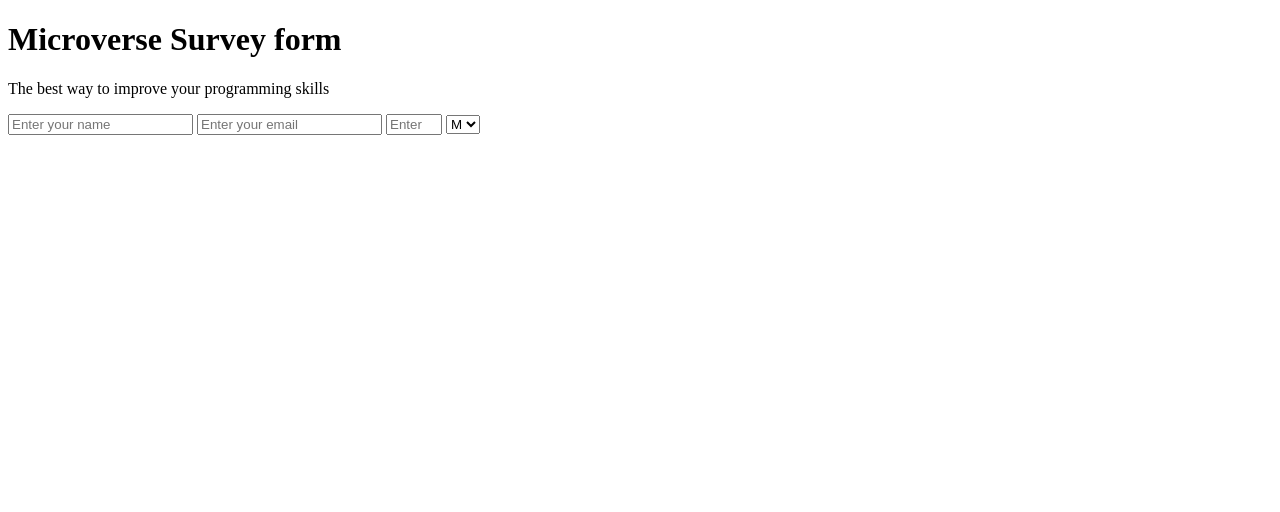
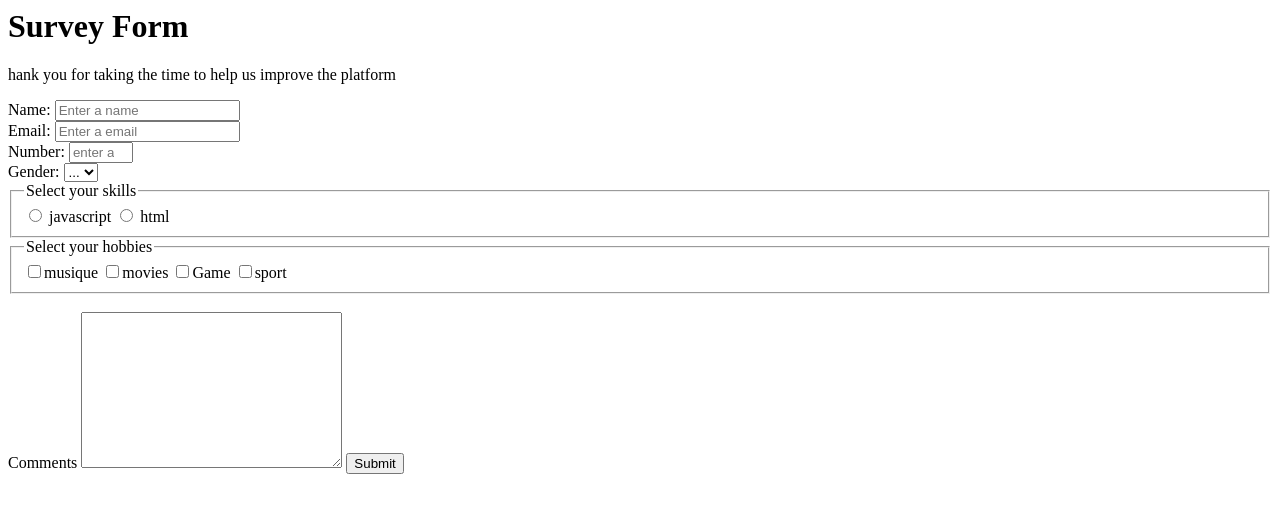
Before and after one commit to Graciano1997/Microverse-Rachid-Graciano, a plain HTML site: page index.html in a window 1280 px wide. Drawn offline with Linux system fonts and the light colour scheme.

Commit message:
Last input in index file

```diff
--- a/index.html
+++ b/index.html
@@ -1,22 +1,42 @@
-<!DOCTYPE html>
-<html lang="en">
+<html>
   <head>
-  <meta charset="UTF-8">
-  <meta http-equiv="X-UA-Compatible" content="IE=edge">
-  <meta name="viewport" content="width=device-width, initial-scale=1.0">
-  <title>Document</title>
-</head>
+    <link rel="stylesheet" href="">
+   <head>
  <body>
-  <h1 id="title">Microverse Survey form</h1>
-  <p id="description">The best way to improve your programming skills</p>
+    <h1 id="title">Survey Form</h1>
+    <p id="description">hank you for taking the time to help us improve the platform</p>
+  <div class="body">
       <form id="survey-form">
-      <input type="text" id="name" placeholder="Enter your name" required>
-      <input type="email" id="email" placeholder="Enter your email" required>
-      <input type="number" id="number" placeholder="Enter your number" min="0" max="50">
-      <select  id="dropdown">
+      <label id="name-label" for="name" >Name:</label>
+      <input id="name" type="text"  placeholder="Enter a name" required><br>
+      <label id="email-label" for="email">Email:</label>
+       <input type="email" id="email" placeholder="Enter a email" required><br>
+       <label id="number-label" for="number">Number:</label>
+       <input type="number" id="number" min="0" max="100" placeholder="enter a number"><br>
+       <label id="gender">Gender:</label>
+       <select id="dropdown" name="gender">
+         <option value="">...</option>
          <option value="M">M</option>
          <option value="F">F</option>
        </select>
+       <fieldset>
+          <legend>Select your skills</legend>
+          <input type="radio" id="javascript" name="skill" value="javascript" >
+         <label for="javascript">javascript</label>
+         <input type="radio" name="skill" id="html" value="html">
+         <label for="html">html</label>
+       </fieldset>
+       <fieldset>
+         <legend>Select your hobbies</legend>
+         <input type="checkbox" id="musique" name="hobbies" value="musique"><labelfor="musique">musique</label>
+           <input type="checkbox" id="movies" name="hobbies" value="movies"><labelfor="movies">movies</label>
+             <input type="checkbox" id="musique" name="hobbies" value="game"><labelfor="game">Game</label>
+               <input type="checkbox" id="sport" name="hobbies" value="sport"><labelfor="Sport">sport</label>
+       </fieldset><br>
+       <label for="description">Comments</label>
+       <textarea name="comments" id="comment" cols="30" rows="10"></textarea>
+       <button type="submit" id="submit">Submit</button>
        </form>
+  </div>
  </body>
 </html>
```
Lines whose indentation alone changed are shown as unchanged.
